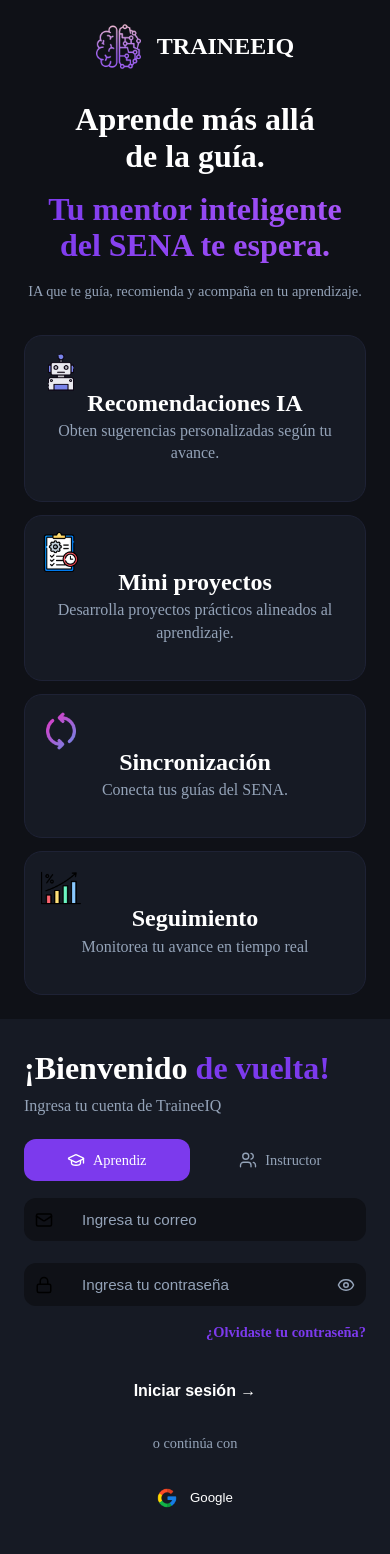
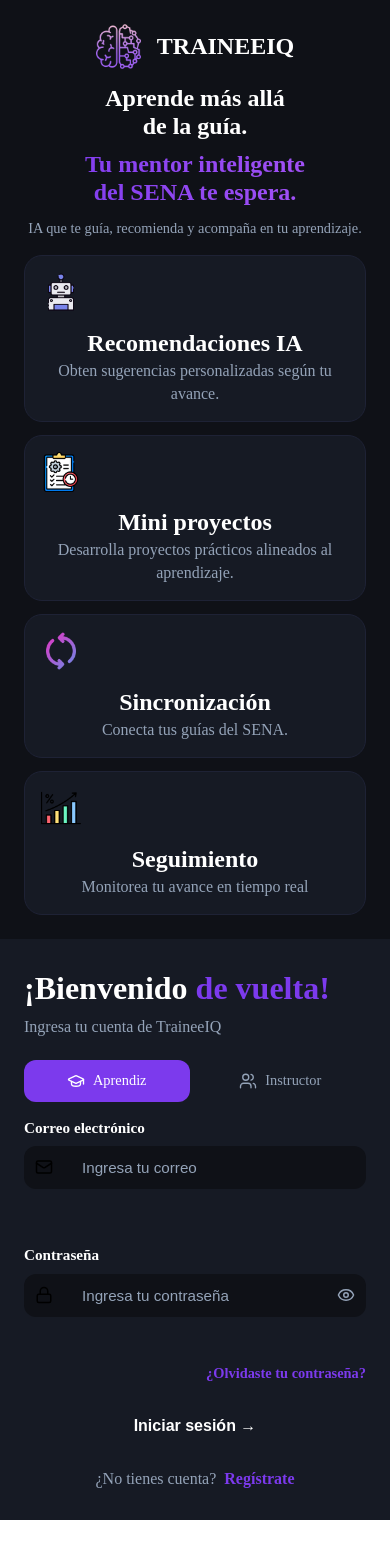
Before and after one commit to chalarca14/TraineeIQ, a Vue app in the folder frontend/: page /login in a window 390 px wide. Shown: the top 1554 px of the page. After the commit the page ends 1520 px from the top, so only its background shows below. Built offline with nearby package versions, Linux system fonts and the light colour scheme; no server answers; a web font is replaced by a local one.

Commit message:
Ajustes de responsive del Login

```diff
--- a/frontend/src/components/auth/LoginInfo.vue
+++ b/frontend/src/components/auth/LoginInfo.vue
@@ -38,7 +38,7 @@
             <article class="feature-card">
                 <img src="@/assets/icons/robot.png" alt="Robot" class="feature-icon">
 
-                <div class="prueba">
+                <div class="|">
                     <h3>Recomendaciones IA</h3>
 
                     <p>
@@ -50,7 +50,7 @@
             <article class="feature-card">
                 <img src="@/assets/icons/proyecto.png" alt="Proyecto" class="feature-icon">
 
-                <div class="prueba">
+                <div class="feature-text">
                     <h3>Mini proyectos</h3>
 
                     <p>
@@ -62,7 +62,7 @@
             <article class="feature-card">
                 <img src="@/assets/icons/sincronizacion.png" alt="Sincrinizacion" class="feature-icon">
 
-                <div class="prueba">
+                <div class="feature-text">
                     <h3>Sincronización</h3>
 
                     <p>
@@ -74,7 +74,7 @@
             <article class="feature-card">
                 <img src="@/assets/icons/grafico.png" alt="" class="feature-icon">
 
-                <div class="prueba">
+                <div class="feature-text">
                     <h3>Seguimiento</h3>
 
                     <p>
@@ -105,14 +105,15 @@
     display: flex;
     flex-direction: column;
     justify-content: space-between;
-    padding: 3rem;
+    padding: clamp(1.5rem, 4vh, 3rem) 3rem;
+    /* vertical se achica en pantallas bajas, horizontal se mantiene */
     background: var(--color-background);
     color: var(--color-text);
     font-family: Puritan;
     animation: slideLeft .6s ease;
     min-width: 0;
+    overflow-y: auto;
 }
-
 
 
 @keyframes slideLeft {
@@ -156,11 +157,10 @@
 .hero {
     display: flex;
     flex-direction: column;
-    gap: 1.5rem;
+    gap: clamp(.8rem, 2vh, 1.5rem);
     max-width: 580px;
-    margin: 1.5rem 0;
+    margin: clamp(.8rem, 2vh, 1.5rem) 0;
     text-align: center;
-    /*max-width significa: Puedes medir hasta 520px, pero si no cabes, hazme mas pequeño*/
 }
 
 .hero h2 {
@@ -191,17 +191,17 @@
 .features {
     display: grid;
     grid-template-columns: repeat(auto-fit, minmax(220px, 1fr));
-    gap: 1rem;
+    gap: clamp(.6rem, 1.5vh, 1rem);
 }
 
 .feature-card {
     background: var(--color-surface);
     border: 1px solid var(--color-card);
     border-radius: 18px;
-    padding: 1.4rem;
+    padding: clamp(1rem, 2vh, 1.4rem);
     transition: .25s;
     cursor: pointer;
-    min-height: 120px;
+    min-height: clamp(90px, 12vh, 120px);
     display: flex;
     flex-direction: column;
     justify-content: flex-start;
@@ -237,14 +237,14 @@
 }
 
 .login-footer {
-    margin-top: 2rem;
+    margin-top: clamp(.8rem, 2vh, 2rem);
     display: flex;
     justify-content: space-between;
     align-items: center;
     color: var(--color-text-secondary);
     font-size: .85rem;
     border-top: 1px solid var(--color-card);
-    padding-top: 1rem;
+    padding-top: clamp(.5rem, 1vh, 1rem);
 }
 
 /* Pantallas con poca altura */
@@ -255,31 +255,35 @@
     }
 
     .hero {
-        gap: 1.2rem;
+        gap: 1rem;
         display: flex;
         flex-direction: column;
         text-align: left;
         align-items: left;
+        /* position: relative;
+        bottom: 50px; */
 
     }
 
     .hero h2 {
-        font-size: 1.2rem;
+        font-size: 2rem;
         text-align: left;
     }
 
     .gradient-text {
-        font-size: 1.2rem;
+        font-size: .5rem;
 
     }
 
     .hero p {
-        font-size: 1rem;
+        font-size: 1.5rem;
         line-height: 1.5;
     }
 
     .features {
         gap: .8rem;
+        /* position: relative;
+        bottom: 90px; */
     }
 
     .feature-card {
@@ -363,7 +367,6 @@
         padding: 1rem;
     }
 
-
     .feature-icon {
         width: 40px;
         height: 40px;
@@ -380,95 +383,98 @@
         line-height: 1.4;
     }
 
-    .prueba {
-        position: relative;
-        bottom: 20px;
-    }
-
     .login-footer {
         display: none;
     }
 }
 
-@media (max-width: 413px) and (min-height: 700px) {
 
-    .login-info {
-        padding: 1.5rem;
+
+
+
+@media (min-width: 1101px) and (max-width: 2040px) {
+    .hero h2 {
+        font-size: 2rem;
+        text-align: left;
+        /* background-color: rgb(255, 72, 0); */
     }
 
-    .hero {
-        margin: 1rem 0;
-        gap: 2rem;
-        max-width: 400px;
-        display: flex;
-        flex-direction: column;
+    .gradient-text {
+        font-size: 2.3rem;
     }
+
+    .hero p {
+        font-size: 1.5rem;
+        line-height: 1.4;
+        text-align: left;
+    }
+
+    .feature-card:hover {
+        transform: translateY(-4px);
+        border-color: var(--color-primary);
+        box-shadow: 0 12px 30px rgba(124, 58, 237, .20);
+    }
+}
+
+@media (min-width: 1849px) {
+
+    .brand h1 {
+        font-size: 2.5rem;
+    }
+
 
     .hero h2 {
         font-size: 2rem;
     }
 
     .gradient-text {
-        font-size: 1.5rem;
-    }
-
-    .hero p {
-        font-size: 1rem;
-        line-height: 1.4;
-    }
-
-}
-
-@media (max-width: 1100px) {
-    .login-info {
-        padding: 2rem;
-    }
-
-    .hero {
-        max-width: 100%;
-    }
-}
-
-@media (max-width: 600px) {
-    .login-info {
-        padding: 1.5rem;
-    }
-
-    .brand-logo {
-        width: 45px;
-        height: 45px;
-    }
-
-    .brand h1 {
-        font-size: 1.5rem;
-    }
-
-    .hero {
-        margin: 2rem 0;
-        gap: 1rem;
-    }
-
-    .hero h2 {
         font-size: 2rem;
     }
 
     .hero p {
-        font-size: .9rem;
+        font-size: 1.2rem;
+        line-height: 1.4;
+    }
+
+    .features {
+        display: grid;
+        grid-template-columns: repeat(2, 1fr);
+        gap: 1.2rem;
+    }
+
+    .feature-card {
+        min-height: 200px;
+        padding: 1.5rem;
+        width: 100%;
+
+    }
+
+    .feature-card:hover {
+        transform: translateY(-4px);
+        border-color: var(--color-primary);
+        box-shadow: 0 12px 30px rgba(124, 58, 237, .20);
+    }
+
+    .feature-icon {
+        width: 50px;
+        height: 50px;
+        margin-bottom: 1rem;
+        transition: .25s;
+    }
+
+    .feature-card h3 {
+        font-size: 1.5rem;
+        margin-bottom: .6rem;
+    }
+
+    .feature-card p {
+        font-size: 1.2rem;
         line-height: 1.6;
     }
 
-    .features {
-        grid-template-columns: 1fr;
+    .feature-card:hover .feature-icon {
+        transform: scale(1.08);
     }
 
-    .feature-card {
-        min-height: auto;
-    }
-
-    .login-footer {
-        flex-direction: column;
-        gap: .5rem;
-        text-align: center;
-    }
 }
 </style>
--- a/frontend/src/components/ui/BaseInput.vue
+++ b/frontend/src/components/ui/BaseInput.vue
@@ -1,31 +1,40 @@
 <template>
-    <div class="input-wrapper">
+    <div class="input-group">
 
-        <slot name="icon"></slot>
+        <label v-if="label" :for="inputId">{{ label }}</label>
 
-        <input :type="type" :placeholder="placeholder" :value="modelValue"
-            @input="$emit('update:modelValue', $event.target.value)" />
+        <div class="input-wrapper">
+            <slot name="icon"></slot>
 
-        <slot name="action"></slot>
+            <input
+                :id="inputId"
+                :type="type"
+                :placeholder="placeholder"
+                :value="modelValue"
+                @input="$emit('update:modelValue', $event.target.value)"
+            />
+
+            <slot name="action"></slot>
+        </div>
 
     </div>
 </template>
 
-
 <script setup>
+import { useId } from 'vue'
 
 defineProps({
     label: String,
-    type: {
-        type: String,
-        default: 'text'
-    },
-
+    type: { type: String, default: 'text' },
     placeholder: String,
     modelValue: String
 })
 
 defineEmits(['update:modelValue'])
+
+// Genera un id único automáticamente para enlazar <label for="..."> con el <input id="...">
+// sin que tengas que pasarlo a mano cada vez que uses este componente
+const inputId = useId()
 </script>
 
 <style scoped>
@@ -94,19 +103,24 @@
     }
 
     input {
+        width: 100%;
         padding: .8rem;
     }
 }
 
-@media (max-width: 700px){
-    .input-wrapper{
-        padding: 0 .7rem;
-        gap: 1rem;
-    }
+/* Autocompletado del navegador — forzamos que respete tu tema oscuro */
+input:-webkit-autofill,
+input:-webkit-autofill:hover,
+input:-webkit-autofill:focus {
+    /* Truco: un box-shadow interno del tamaño del input, del color de tu fondo,
+       "tapa" el fondo blanco que el navegador quiere forzar */
+    box-shadow: 0 0 0 1000px var(--color-background) inset;
 
-    input{
-        width: 100px;
-        padding: .8rem;
-    }
+    /* Fuerza el color del texto (el navegador también fuerza esto por su cuenta) */
+    -webkit-text-fill-color: var(--color-text);
+
+    /* Retrasa la transición de color del navegador casi al infinito,
+       para que nunca alcances a ver el parpadeo del amarillo/blanco original */
+    transition: background-color 9999s ease-in-out 0s;
 }
 </style>
--- a/frontend/src/components/ui/LoginForm.vue
+++ b/frontend/src/components/ui/LoginForm.vue
@@ -23,40 +23,31 @@
 
         <form @submit.prevent="iniciarSesion">
 
+            <div class="field-group">
                 <BaseInput v-model="correo" label="Correo electrónico" placeholder="Ingresa tu correo">
-
                     <template #icon>
                         <Mail :size="18" stroke="white" />
                     </template>
+                </BaseInput>
+                <p class="input-error">{{ errores.correo }}</p>
+            </div>
 
-            </BaseInput>
-
-            <!-- ALERTA -->
-
-            <p v-if="errores.correo" class="input-error">
-                {{ errores.correo }}
-            </p>
-
+            <div class="field-group">
                 <BaseInput v-model="password" :type="mostrarPassword ? 'text' : 'password'" label="Contraseña"
                     placeholder="Ingresa tu contraseña">
-
                     <template #icon>
                         <Lock :size="18" />
                     </template>
-
                     <template #action>
                         <button type="button" class="toggle-password" @click="mostrarPassword = !mostrarPassword">
                             <Eye v-if="!mostrarPassword" :size="18" />
                             <EyeOff v-else :size="18" />
                         </button>
                     </template>
+                </BaseInput>
+                <p class="input-error">{{ errores.password }}</p>
+            </div>
 
-            </BaseInput>
-
-            <!-- ALERTA -->
-            <p v-if="errores.password" class="input-error">
-                {{ errores.password }}
-            </p>
 
             <!-- MENSAJE DE ERROR -->
 
@@ -83,13 +74,8 @@
 
         </form>
 
-        <div class="divider">
 
-            <span>o continúa con</span>
-
-        </div>
-
-        <div class="social-login">
+        <!-- <div class="social-login">
 
             <SocialButton>
 
@@ -115,7 +101,7 @@
 
             </SocialButton>
 
-        </div>
+        </div> -->
 
         <footer class="register-footer">
 
@@ -139,73 +125,92 @@
 
 <script setup>
 import { ref } from 'vue'
+import { useRouter } from 'vue-router'
+import { useAuthStore } from '@/stores/auth'
+import { login } from '@/services/authService'
+
 import RoleSelector from '../auth/RoleSelector.vue'
 import BaseInput from './BaseInput.vue'
 import BaseButton from './BaseButton.vue'
 import SocialButton from './SocialButton.vue'
 import BaseLink from './BaseLink.vue'
 
-import {
-    Mail,
-    Lock,
-    Eye,
-    EyeOff
-} from 'lucide-vue-next'
+import { Mail, Lock, Eye, EyeOff } from 'lucide-vue-next'
 
+const router = useRouter()
+const authStore = useAuthStore()
 
 const correo = ref('')
 const password = ref('')
 const mostrarPassword = ref(false)
 const cargando = ref(false)
+
+// Error general del backend (credenciales incorrectas, servidor caído, etc.)
+// Antes se usaba en el template pero nunca se declaró — por eso no aparecía
+const error = ref('')
+
 const errores = ref({
     correo: '',
     password: ''
 })
 
 const validarCorreo = (correo) => {
-
     return /^[^\s@]+@[^\s@]+\.[^\s@]+$/.test(correo)
-
 }
 
 const iniciarSesion = async () => {
+    // Limpiamos errores previos antes de validar de nuevo
+    error.value = ''
+    errores.value = { correo: '', password: '' }
 
     let formularioValido = true
 
     if (!correo.value) {
         errores.value.correo = 'El correo es obligatorio.'
         formularioValido = false
-    }
-    else if (!validarCorreo(correo.value)) {
-
-        errores.value.correo = "Ingresa un correo válido."
+    } else if (!validarCorreo(correo.value)) {
+        errores.value.correo = 'Ingresa un correo válido.'
         formularioValido = false
     }
 
     if (!password.value) {
         errores.value.password = 'La contraseña es obligatoria.'
         formularioValido = false
-    }
-    else if (password.value.length < 8) {
-
-        errores.value.password = "La contraseña debe tener al menos 8 caracteres."
+    } else if (password.value.length < 8) {
+        errores.value.password = 'La contraseña debe tener al menos 8 caracteres.'
         formularioValido = false
-
     }
 
     if (!formularioValido) return
 
     cargando.value = true
 
-    console.log("Correo:", correo.value)
-    console.log("Password:", password.value)
+    try {
+        // Llamamos al servicio, que ya sabe cómo hablar con el backend
+        const data = await login(correo.value, password.value)
 
-    setTimeout(() => {
-        cargando.value = false
-    }, 2000)
+        // Guardamos el token y el usuario en el store (y en localStorage)
+        authStore.iniciarSesion(data.token, data.user)
 
+        // Redirigimos según el rol que devolvió el backend,
+        // no según lo que haya elegido el RoleSelector visualmente
+        if (data.user.rol === 'instructor') {
+            router.push('/instructor/dashboard')
+        } else {
+            router.push('/estudiante/dashboard')
         }
 
+    } catch (err) {
+        // Si el backend respondió con un mensaje (credenciales incorrectas, validación, etc.)
+        // lo mostramos; si no, damos un mensaje genérico
+        error.value = err.response?.data?.message || 'No se pudo iniciar sesión. Intenta de nuevo.'
+
+    } finally {
+        // Se ejecuta siempre, haya éxito o error — evita que el botón
+        // se quede en "Iniciando sesión..." para siempre si algo falla
+        cargando.value = false
+    }
+}
 </script>
 
 <style scoped>
@@ -214,9 +219,15 @@
 form {
     display: flex;
     flex-direction: column;
-    gap: 1.4rem;
+    gap: 1rem;
     width: 100%;
     max-width: 480px;
+}
+
+.field-group {
+    display: flex;
+    flex-direction: column;
+    gap: .3rem;         /* espacio chico entre el input y su propio mensaje de error */
 }
 
 .login-form {
@@ -242,11 +253,11 @@
     }
 
     .form-header {
-        margin-bottom: 1.5rem;
+        margin-bottom: clamp(.8rem, 2vh, 1.5rem);
     }
 
     .form-header h2 {
-        font-size: 2rem;
+        font-size: clamp(1.5rem, 3vh, 2rem);
     }
 
     .role-selector {
@@ -314,7 +325,7 @@
 .forgot-password {
     display: flex;
     justify-content: flex-end;
-    margin-top: -.3rem;
+    margin-top: -.6rem;
     margin-bottom: .2rem;
 }
 
@@ -384,12 +395,12 @@
 .error-message {
     color: var(--color-danger);
     font-size: .9rem;
-    margin-top: -.5rem;
-    margin-bottom: .5rem;
+    margin-bottom: .2rem;
 }
 
 .input-error {
-    margin-top: .45rem;
+    margin-top: 0;        /* ya no hace falta, el gap del field-group lo maneja */
+    min-height: 1rem;     /* un poco más compacto que antes */
     color: var(--color-danger);
     font-size: .82rem;
     font-weight: 500;
--- /dev/null
+++ b/frontend/src/services/authService.js
@@ -0,0 +1,22 @@
+import api from './api'
+
+// Servicio de autenticación — traduce las acciones de la app
+// a las peticiones exactas que espera el AuthController de Laravel
+
+/**
+ * Inicia sesión contra el backend.
+ * Recibe el correo y la contraseña que escribió el usuario en el formulario,
+ * y los envía en el formato que espera el backend (campo "email", no "correo").
+ */
+export async function login(correo, password) {
+    // Mapeamos correo -> email aquí, en un solo lugar,
+    // así el resto de la app puede seguir usando "correo" sin problema
+    const { data } = await api.post('/login', {
+        email: correo,
+        password: password
+    })
+
+    // El backend devuelve { success, message, token, user }
+    // Solo nos interesa devolver eso hacia quien llamó la función
+    return data
+}
```
Also changed, not shown: frontend/src/components/ui/BaseLink.vue (+1 -9 lines), frontend/src/services/api.js (+12 -6 lines). Lines whose indentation alone changed are shown as unchanged.
